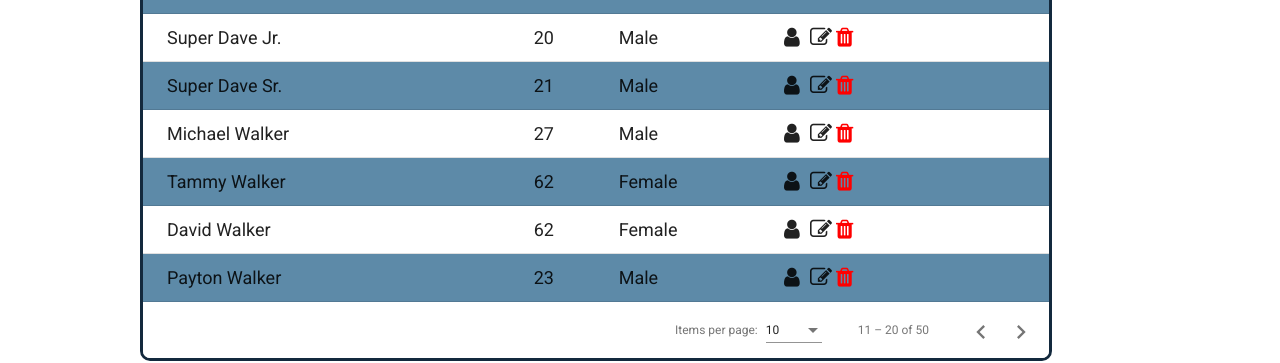
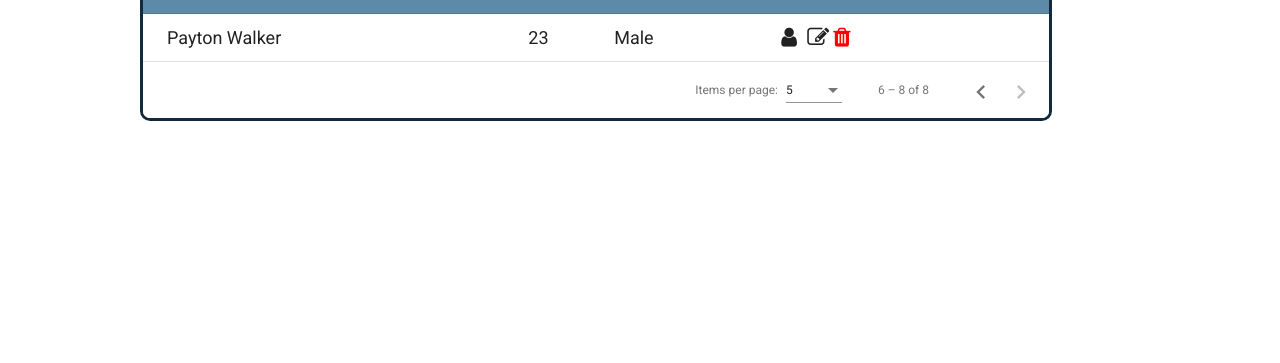
Before and after one commit to davidreklaw/Endurance_Alchemy, an Angular app in the folder Endurance_Alchemy/: page /coach/roster in a window 1280 px wide. Shown: the part 437-800 px from the top of the page. Built offline with nearby package versions, Linux system fonts and the light colour scheme.

Commit message:
Issue 3 Paginator Not Working:
Fixed issue with the Mat Paginator not working

```diff
--- a/Endurance_Alchemy/src/app/coach/components/coach-roster/components/roster-collection/roster-collection.component.html
+++ b/Endurance_Alchemy/src/app/coach/components/coach-roster/components/roster-collection/roster-collection.component.html
@@ -54,11 +54,9 @@
         </tr>
       </table>
       <mat-paginator #paginator
-        length="50"
-        [pageIndex]="1"
-        [pageSize]="10"
+        [length]="dataSource.data.length"
         [pageSizeOptions]="[5, 10, 15, 25, 50]"
-        aria-label="Select Page">
+        [pageIndex]="1">
       </mat-paginator>
     </div>
   </div>
--- a/Endurance_Alchemy/src/app/coach/components/coach-roster/components/roster-collection/roster-collection.component.ts
+++ b/Endurance_Alchemy/src/app/coach/components/coach-roster/components/roster-collection/roster-collection.component.ts
@@ -1,7 +1,7 @@
-import { Component, OnInit, ViewChild } from '@angular/core';
-import { MatPaginator, PageEvent } from '@angular/material/paginator';
+import { ChangeDetectorRef, Component, OnInit, ViewChild } from '@angular/core';
+import { MatPaginator } from '@angular/material/paginator';
 import { MatSort } from '@angular/material/sort';
-import { MatTableDataSource } from '@angular/material/table';
+import { MatTable, MatTableDataSource } from '@angular/material/table';
 
 export interface Athlete {
   name: string;
@@ -29,22 +29,18 @@ export class RosterCollectionComponent implements OnInit {
 
   @ViewChild(MatSort, { static: true}) sort: MatSort;
   @ViewChild(MatPaginator) paginator: MatPaginator;
-  dataSource = new MatTableDataSource<Athlete>();
+
+  dataSource = new MatTableDataSource<Athlete>(ATHLETE_DATA);
   displayedColumns = ['name', 'age', 'sex', 'actions'];
 
-  constructor() { }
+  constructor(private cdr: ChangeDetectorRef) { }
 
   ngOnInit() {
-    this.dataSource.data = ATHLETE_DATA;
-    this.dataSource.paginator = this.dataSource.paginator;
+    this.cdr.detectChanges();
+    this.dataSource.paginator = this.paginator;
   }
 
   applyFilter() {
 
   }
-
-  onChangePage(pe:PageEvent) {
-    console.log(pe.pageIndex);
-    console.log(pe.pageSize);
-  }
 }
```
